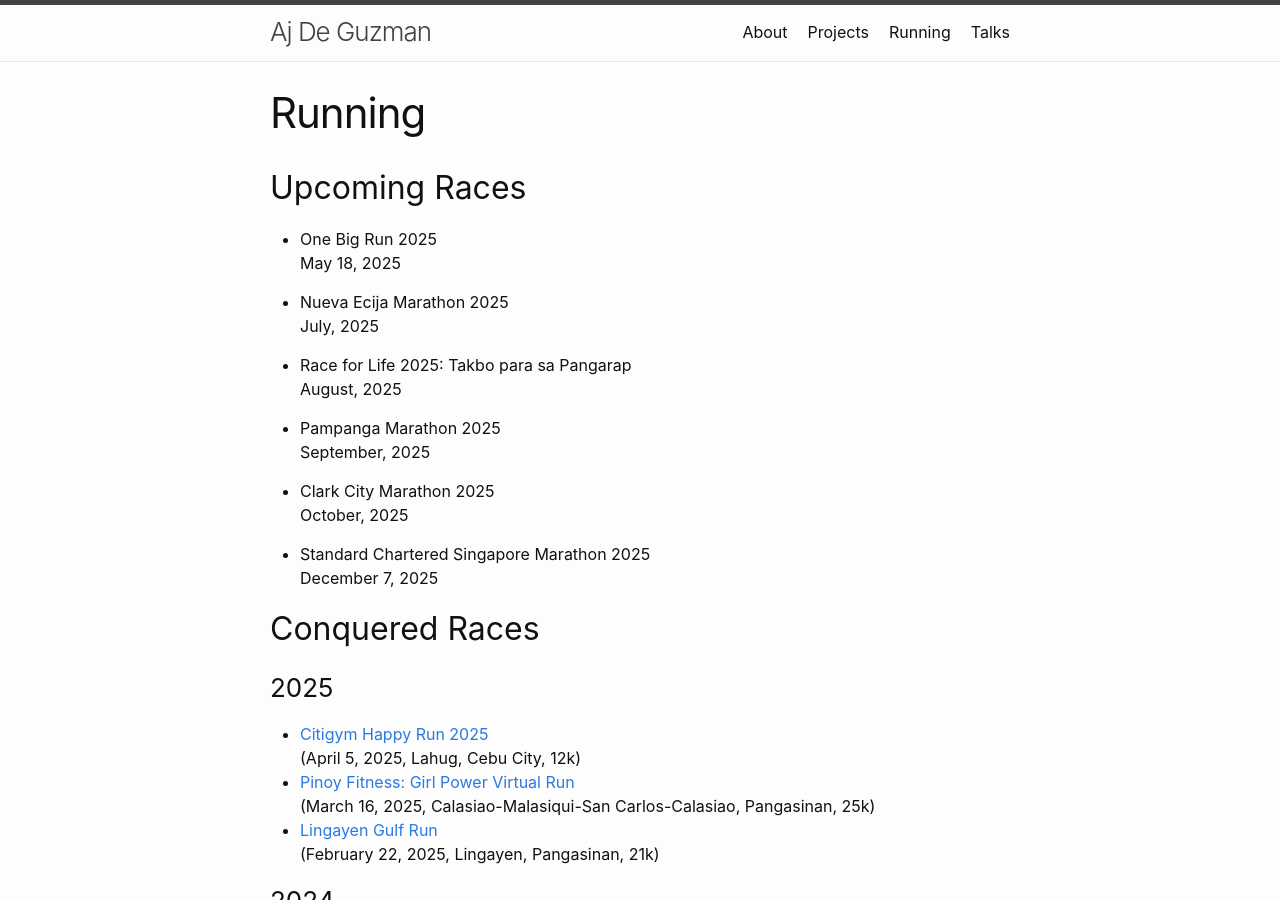
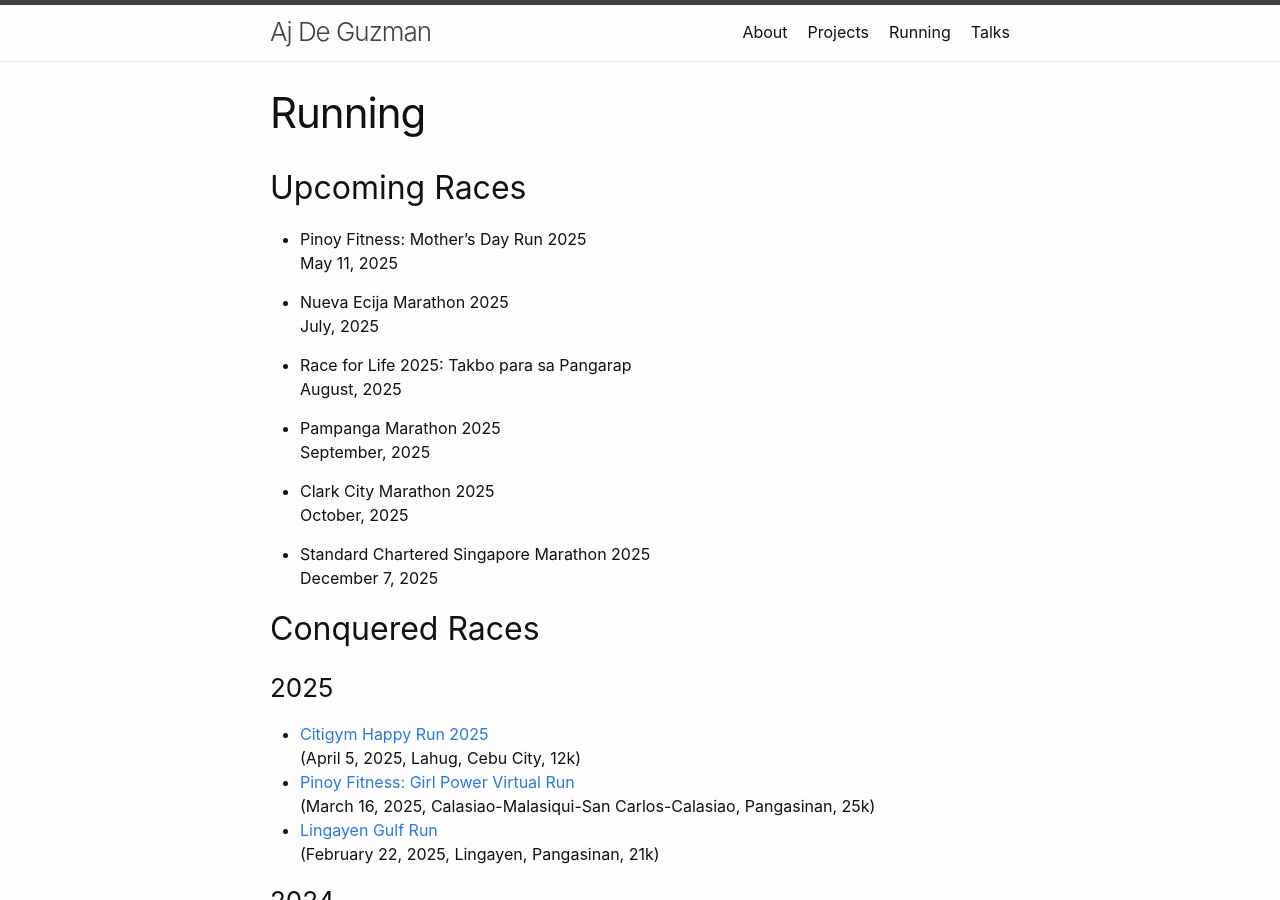
Before and after one commit to ajdeguzman/ajdeguzman.github.io, a Jekyll site: the page built from running.md, in a window 1280 px wide and 900 px high. Built offline with Jekyll 4.4.1, drawn with Linux system fonts in a browser that asks for light colours.

Commit message:
Update running.md

```diff
--- a/running.md
+++ b/running.md
@@ -7,8 +7,8 @@ permalink: /running/
 
 ## Upcoming Races
 
-- One Big Run 2025
-<br> May 18, 2025
+- Pinoy Fitness: Mother's Day Run 2025
+<br> May 11, 2025
 
 - Nueva Ecija Marathon 2025
 <br> July, 2025
```
